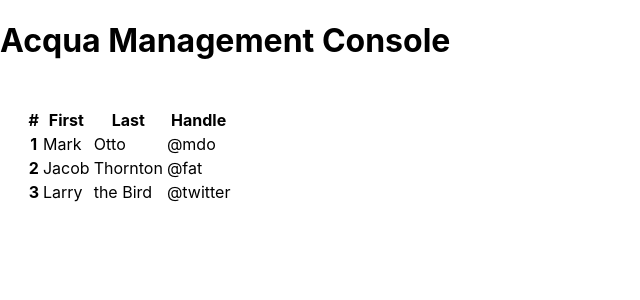
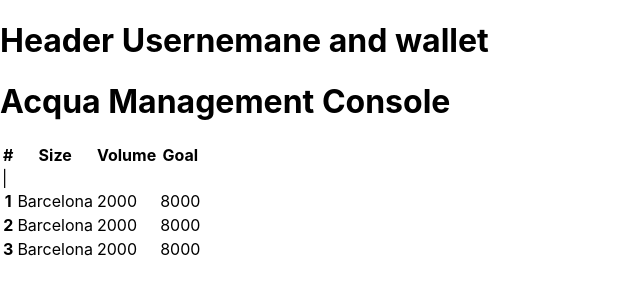
Before and after one commit to asusrid/acquaticos, a React (Create React App) app in the folder frontend/: page / in a window 1280 px wide. Shown: the top 300 px of the page, without its empty margins (0-640 px from the left). Built offline with nearby package versions, Linux system fonts and the light colour scheme; the HTML template or start-up script is replaced by a standard one.

Commit message:
small changes in the fe

```diff
--- a/frontend/src/App.css
+++ b/frontend/src/App.css
@@ -1,43 +1,3 @@
 .App {
   text-align: center;
 }
-
-.App-logo {
-  height: 40vmin;
-  pointer-events: none;
-}
-
-@media (prefers-reduced-motion: no-preference) {
-  .App-logo {
-    animation: App-logo-spin infinite 20s linear;
-  }
-}
-
-.App-header {
-  background-color: #282c34;
-  min-height: 100vh;
-  display: flex;
-  flex-direction: column;
-  align-items: center;
-  justify-content: center;
-  font-size: calc(10px + 2vmin);
-  color: white;
-}
-
-.App-link {
-  color: #61dafb;
-}
-
-.table-container {
-  padding: 2%;
-}
-
-
-@keyframes App-logo-spin {
-  from {
-    transform: rotate(0deg);
-  }
-  to {
-    transform: rotate(360deg);
-  }
-}
--- a/frontend/src/App.js
+++ b/frontend/src/App.js
@@ -4,35 +4,38 @@
 const App = () => {
   return (
     <div>
-      <h1>Acqua Management Console</h1>
+      <h1>Header Usernemane and wallet</h1>
+      <div>
+        <h1>Acqua Management Console</h1>
+      </div>
       <div className="table-container">
         <table className="table table-striped">
-          <thead class="thead-dark">
+|          <thead class="thead-dark">
             <tr>
               <th scope="col">#</th>
-              <th scope="col">First</th>
-              <th scope="col">Last</th>
-              <th scope="col">Handle</th>
+              <th scope="col">Size</th>
+              <th scope="col">Volume</th>
+              <th scope="col">Goal</th>
             </tr>
           </thead>
           <tbody>
             <tr>
               <th scope="row">1</th>
-              <td>Mark</td>
-              <td>Otto</td>
-              <td>@mdo</td>
+              <td>Barcelona</td>
+              <td>2000</td>
+              <td>8000</td>
             </tr>
             <tr>
               <th scope="row">2</th>
-              <td>Jacob</td>
-              <td>Thornton</td>
-              <td>@fat</td>
+              <td>Barcelona</td>
+              <td>2000</td>
+              <td>8000</td>
             </tr>
             <tr>
               <th scope="row">3</th>
-              <td>Larry</td>
-              <td>the Bird</td>
-              <td>@twitter</td>
+              <td>Barcelona</td>
+              <td>2000</td>
+              <td>8000</td>
             </tr>
           </tbody>
         </table>
```
Also changed, not shown: 1 other file (tests, documents, lock files or other folders).
